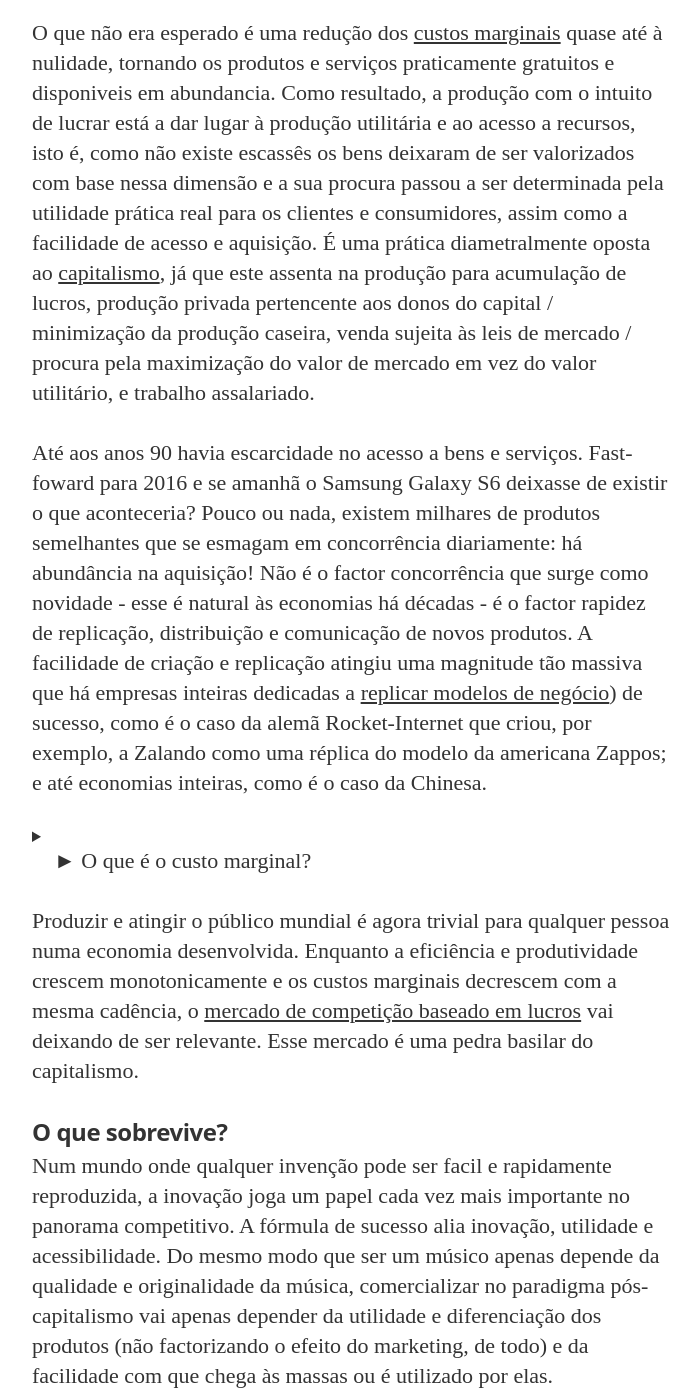
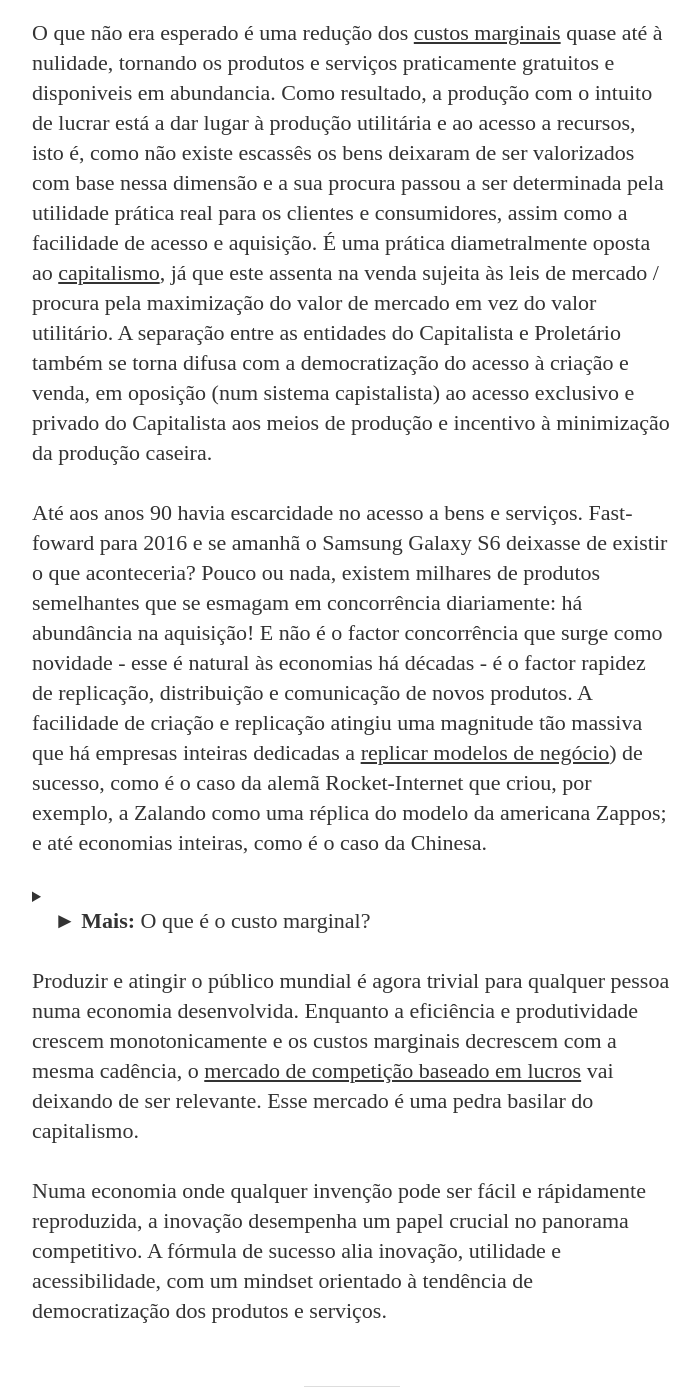
Before and after one commit to paulogaspar/paulogaspar.github.io, a Jekyll site: the page built from _posts/2016-08-12-economia_digital.markdown, in a window 1280 px wide and 1400 px high, scrolled down 4279 px. Shown: the whole window, without its empty margins (288-988 px from the left). Built offline with Jekyll 4.4.1, drawn with Linux system fonts in a browser that asks for light colours; nearby versions of some CDN libraries; some web fonts are replaced; comment, search, counter and statistics services are not loaded; some of the changed text lies outside the part shown.

Commit message:
Finished post.

```diff
--- a/_posts/2016-08-12-economia_digital.markdown
+++ b/_posts/2016-08-12-economia_digital.markdown
@@ -60,12 +60,12 @@ Uma consequência inevitável deste sistema é a aniquilação sistemática de p
 >
 > [The Zero Marginal Cost Society](https://www.amazon.com/Zero-Marginal-Cost-Society-Collaborative/dp/1137280115)
 
-O que não era esperado é uma redução dos [custos marginais](https://en.wikipedia.org/wiki/Marginal_cost) quase até à nulidade, tornando os produtos e serviços praticamente gratuitos e disponiveis em abundancia. Como resultado, a produção com o intuito de lucrar está a dar lugar à produção utilitária e ao acesso a recursos, isto é, como não existe escassês os bens deixaram de ser valorizados com base nessa dimensão e a sua procura passou a ser determinada pela utilidade prática real para os clientes e consumidores, assim como a facilidade de acesso e aquisição. É uma prática diametralmente oposta ao [capitalismo](https://en.wikipedia.org/wiki/Capitalism#Characteristics), já que este assenta na produção para acumulação de lucros, produção privada pertencente aos donos do capital / minimização da produção caseira, venda sujeita às leis de mercado / procura pela maximização do valor de mercado em vez do valor utilitário, e trabalho assalariado.
+O que não era esperado é uma redução dos [custos marginais](https://en.wikipedia.org/wiki/Marginal_cost) quase até à nulidade, tornando os produtos e serviços praticamente gratuitos e disponiveis em abundancia. Como resultado, a produção com o intuito de lucrar está a dar lugar à produção utilitária e ao acesso a recursos, isto é, como não existe escassês os bens deixaram de ser valorizados com base nessa dimensão e a sua procura passou a ser determinada pela utilidade prática real para os clientes e consumidores, assim como a facilidade de acesso e aquisição. É uma prática diametralmente oposta ao [capitalismo](https://en.wikipedia.org/wiki/Capitalism#Characteristics), já que este assenta na venda sujeita às leis de mercado / procura pela maximização do valor de mercado em vez do valor utilitário. A separação entre as entidades do Capitalista e Proletário também se torna difusa com a democratização do acesso à criação e venda, em oposição (num sistema capistalista) ao acesso exclusivo e privado do Capitalista aos meios de produção e incentivo à minimização da produção caseira.
 
-Até aos anos 90 havia escarcidade no acesso a bens e serviços. Fast-foward para 2016 e se amanhã o Samsung Galaxy S6 deixasse de existir o que aconteceria? Pouco ou nada, existem milhares de produtos semelhantes que se esmagam em concorrência diariamente: há abundância na aquisição! Não é o factor concorrência que surge como novidade - esse é natural às economias há décadas - é o factor rapidez de replicação, distribuição e comunicação de novos produtos. A facilidade de criação e replicação atingiu uma magnitude tão massiva que há empresas inteiras dedicadas a [replicar modelos de negócio](http://www.nytimes.com/2014/02/28/technology/copycat-business-model-generates-genuine-global-success-for-start-up-incubator.html)) de sucesso, como é o caso da alemã Rocket-Internet que criou, por exemplo, a Zalando como uma réplica do modelo da americana Zappos; e até economias inteiras, como é o caso da Chinesa.
+Até aos anos 90 havia escarcidade no acesso a bens e serviços. Fast-foward para 2016 e se amanhã o Samsung Galaxy S6 deixasse de existir o que aconteceria? Pouco ou nada, existem milhares de produtos semelhantes que se esmagam em concorrência diariamente: há abundância na aquisição! E não é o factor concorrência que surge como novidade - esse é natural às economias há décadas - é o factor rapidez de replicação, distribuição e comunicação de novos produtos. A facilidade de criação e replicação atingiu uma magnitude tão massiva que há empresas inteiras dedicadas a [replicar modelos de negócio](http://www.nytimes.com/2014/02/28/technology/copycat-business-model-generates-genuine-global-success-for-start-up-incubator.html)) de sucesso, como é o caso da alemã Rocket-Internet que criou, por exemplo, a Zalando como uma réplica do modelo da americana Zappos; e até economias inteiras, como é o caso da Chinesa.
 
 <details>
-<summary>{% capture collapsabletitle %}&nbsp;&nbsp;&nbsp;&nbsp;&#9658; O que é o custo marginal?{% endcapture %}{{ collapsabletitle | markdownify }}</summary>
+<summary>{% capture collapsabletitle %}&nbsp;&nbsp;&nbsp;&nbsp;&#9658; **Mais:** O que é o custo marginal?{% endcapture %}{{ collapsabletitle | markdownify }}</summary>
 {% capture collapsablecontent %}
 
 O custo marginal é o custo de produzir mais uma unidade do produto/serviço vendido, excluindo os custos fixos (materiais, etc). Á medida que a minha hipotética fábrica de telemóveis produz mais e mais unidades, talvez precise de construir um novo armazém, e esse custo pertence ao custo marginal da produção de cada nova unidade.
@@ -78,14 +78,13 @@ O custo marginal é o custo de produzir mais uma unidade do produto/serviço ven
 
 Produzir e atingir o público mundial é agora trivial para qualquer pessoa numa economia desenvolvida. Enquanto a eficiência e produtividade crescem monotonicamente e os custos marginais decrescem com a mesma cadência, o [mercado de competição baseado em lucros](https://medium.com/basic-income/post-capitalism-rise-of-the-collaborative-commons-62b0160a7048) vai deixando de ser relevante. Esse mercado é uma pedra basilar do capitalismo.
 
+Numa economia onde qualquer invenção pode ser fácil e rápidamente reproduzida, a inovação desempenha um papel crucial no panorama competitivo. A fórmula de sucesso alia inovação, utilidade e acessibilidade, com um mindset orientado à tendência de democratização dos produtos e serviços.
 
-### O que sobrevive? ###
-
-Num mundo onde qualquer invenção pode ser facil e rapidamente reproduzida, a inovação joga um papel cada vez mais importante no panorama competitivo. A fórmula de sucesso alia inovação, utilidade e acessibilidade. Do mesmo modo que ser um músico apenas depende da qualidade e originalidade da música, comercializar no paradigma pós-capitalismo vai apenas depender da utilidade e diferenciação dos produtos (não factorizando o efeito do marketing, de todo) e da facilidade com que chega às massas ou é utilizado por elas.
+---
 
 Mais leitura:
 
+* [The End of the Capitalist Era, and What Comes Next](http://www.huffingtonpost.com/jeremy-rifkin/collaborative-commons-zero-marginal-cost-society_b_5064767.html)
 * [The Obsolecence of capitalism](https://medium.com/@cjdew/the-obsolescence-of-capitalism-340ad9fafd8f#.6zw4k0lbx)
 * [Post Capitalism Rise of the Collaborative Commons](https://medium.com/basic-income/post-capitalism-rise-of-the-collaborative-commons-62b0160a7048#.djnam8f9a)
 * [The collaborative commons economy](http://bigthink.com/think-tank/the-collaborative-commons-economy)
-* [Zero Marginal-Cost Society](https://www.amazon.com/Zero-Marginal-Cost-Society-Collaborative/dp/1137280115)
```
Also changed, not shown: other parts of _posts/2016-08-12-economia_digital.markdown (+3 -3 lines).
